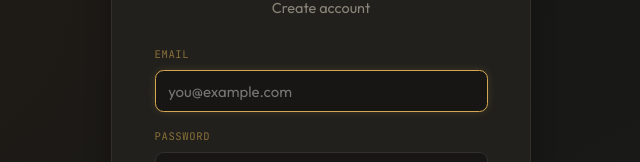
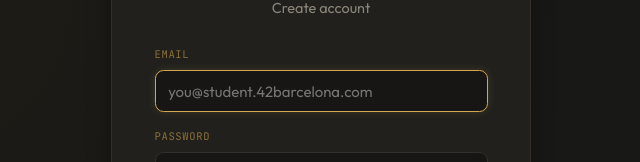
Before and after one commit to samuelhm/42Jobs, a React (Vite) app in the folder frontend/: page /register in a window 1280 px wide. Shown: the part 230-392 px from the top of the page, without its empty margins (319-959 px from the left). Built offline with nearby package versions, Linux system fonts and the light colour scheme.

Commit message:
feat(frontend): restrict registration to @student.42barcelona.com emails
- Add client-side domain validation in Register form
- Update email placeholder to you@student.42barcelona.com

```diff
--- a/frontend/src/pages/auth/Register.tsx
+++ b/frontend/src/pages/auth/Register.tsx
@@ -17,6 +17,8 @@ export default function Register() {
       errs.email = 'Email is required';
     } else if (!/^[^\s@]+@[^\s@]+\.[^\s@]+$/.test(email.trim())) {
       errs.email = 'Invalid email format';
+    } else if (!email.trim().endsWith('@student.42barcelona.com')) {
+      errs.email = 'Only @student.42barcelona.com emails are allowed';
     }
 
     if (!password) {
@@ -80,7 +82,7 @@ export default function Register() {
               value={email}
               onChange={(e) => { setEmail(e.target.value); setErrors((p) => ({ ...p, email: '' })); }}
               className={errors.email ? 'input-error' : ''}
-              placeholder="you@example.com"
+              placeholder="you@student.42barcelona.com"
               autoComplete="email"
               autoFocus
             />
```
